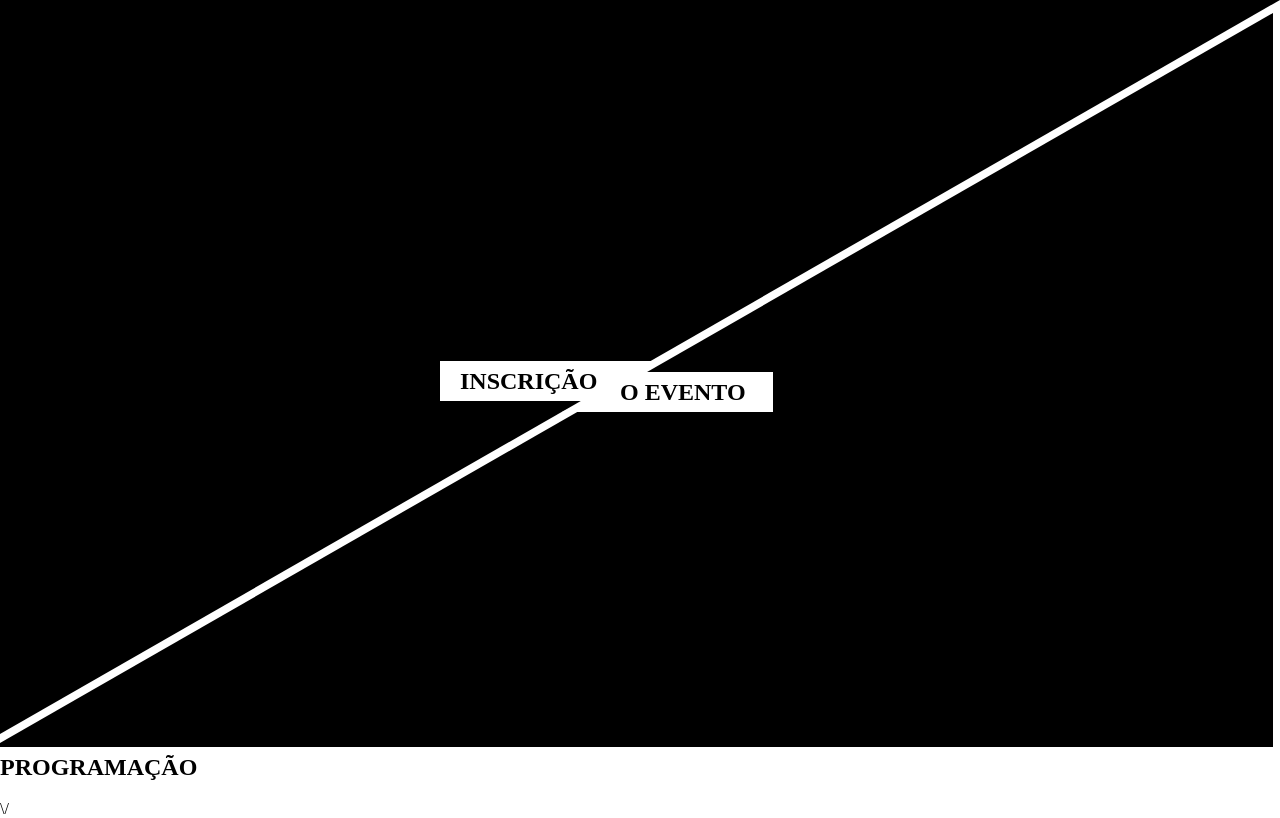
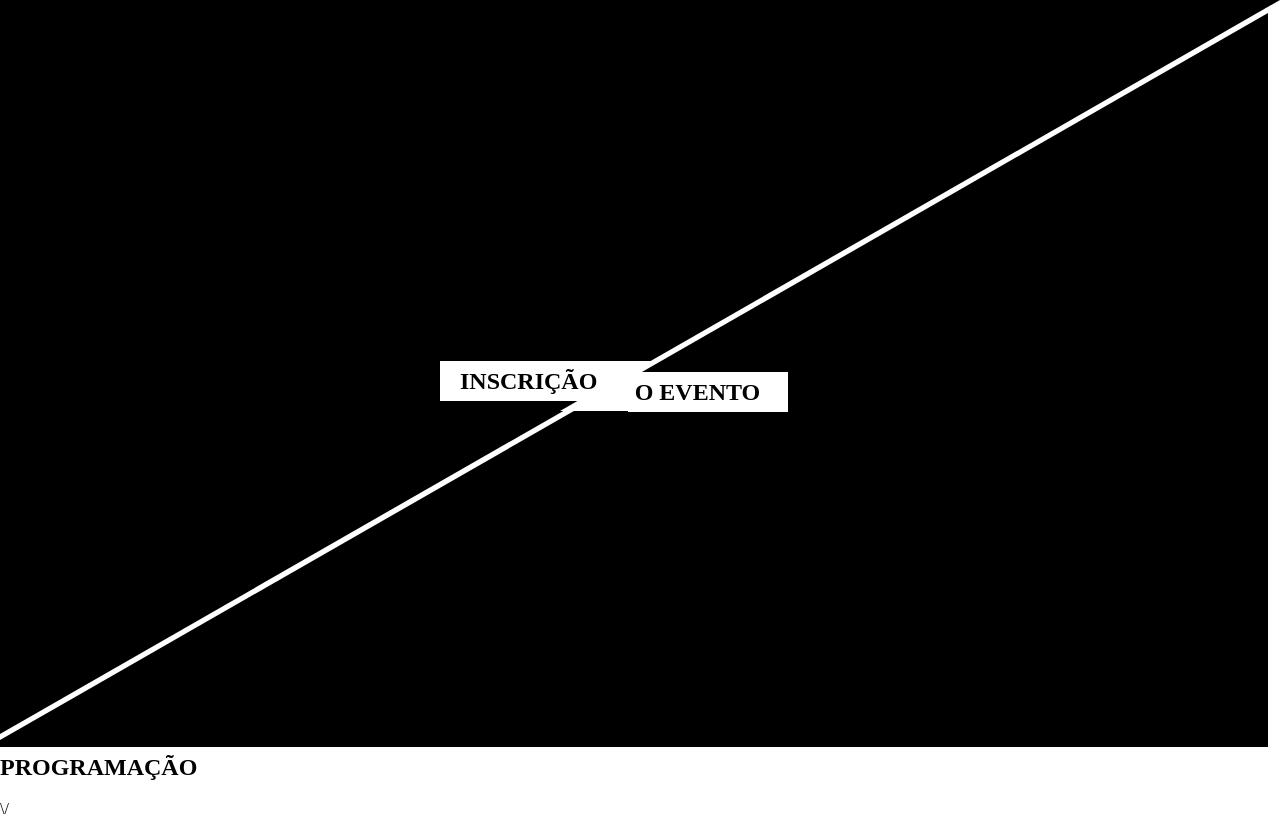
Before and after one commit to mariannactx/mtss-2019, a PHP site: page / in a window 1280 px wide. Shown: the part 67-885 px from the top of the page. Run offline with PHP 8.4, Linux system fonts and the light colour scheme.

Commit message:
Ajustar posição do complemento do titulo da seçao o-evento

```diff
--- a/index.html
+++ b/index.html
@@ -16,7 +16,10 @@
                     <h2 id="titulo-inscricao">INSCRIÇÃO</h2>
                 </div>
                 <div id="o-evento">
-                    <h2 id="titulo-o-evento"></h2>
+                    <h2 id="titulo-o-evento">
+                        O EVENTO
+                        <span id="complemento-titulo-o-evento"></span>
+                    </h2>
                 </div>
                 <div id="programacao">
                     <h2>PROGRAMAÇÃO</h2>
--- a/script.js
+++ b/script.js
@@ -1,4 +1,10 @@
 window.addEventListener("load", function(){
+    sizes();
+});
+
+window.addEventListener("resize", sizes);
+
+function sizes(){
     var pageWidth = window.innerWidth;
     var pageHeight = window.innerHeight - 66;
 
@@ -7,6 +13,7 @@ window.addEventListener("load", function(){
 
     inscricao.style.borderTopWidth = pageHeight + "px";
     inscricao.style.borderRightWidth = pageWidth + "px";
+
     sobre.style.borderBottomWidth = pageHeight + "px";
     sobre.style.borderLeftWidth = pageWidth + "px";
 
@@ -23,8 +30,20 @@ window.addEventListener("load", function(){
     var wTituloInscricao = tituloInscricao.offsetWidth;
     var leftTituloInscricao = pontoMedio - (wTituloInscricao - 20);
 
-    var leftTituloSobre = - pontoMedio - 20;
+    var leftTituloSobre = -pontoMedio;
 
     tituloInscricao.style.left = leftTituloInscricao + "px";
     tituloSobre.style.left = leftTituloSobre + "px";
-});
+
+    var b1, l1, b2, l2;
+
+    b1 = pageHeight;
+    l1 = pageWidth;
+
+    b2 = 39.5;
+    l2 = (b2 * l1)/b1;
+
+    document.getElementById("complemento-titulo-o-evento").style.borderBottomWidth = b2 + "px";
+    document.getElementById("complemento-titulo-o-evento").style.borderLeftWidth = l2 + "px";
+    document.getElementById("complemento-titulo-o-evento").style.left = (-l2 - 6) + "px";
+}
--- a/style.css
+++ b/style.css
@@ -70,7 +70,7 @@ main{
 
 #o-evento{
     top: 10pt;
-    left: -5pt;
+    left: -9pt;
 
     border-top-width: 0;
     border-right-width: 0;
@@ -83,17 +83,12 @@ main{
 
 #titulo-o-evento{
     width: 110pt;
-    position: absolute;
+    position: relative;
+    background: #fff;
+    z-index:2;
 }
 
-#titulo-o-evento:before{
-    content: "O EVENTO";
-    color: #000;
-    z-index: 2;
-    position: relative;
-}
-
-#titulo-o-evento:after{
+#titulo-o-evento #complemento-titulo-o-evento{
     color: transparent;
     content: "oi";
     display: block;
@@ -104,17 +99,19 @@ main{
     border-style: solid;
     border-color: #fff;
 
-    left: -2.4em;
-    top: -1.37em;
+    top: calc(-7.5pt - 100%);
+    left: 0;
 
+    border-top-color: transparent;
     border-right-color: #fff;
     border-bottom-color: #fff;
     border-left-color: transparent;
 
-    border-top-width: 0;
     border-right-width: 0;
-    border-bottom-width: 1.65em;
-    border-left-width: 3.4em;
+    border-bottom-width: 39.5px;
+    border-left-width: 60px;
+
+    z-index: 1;
 }
 
 #programacao{
```
